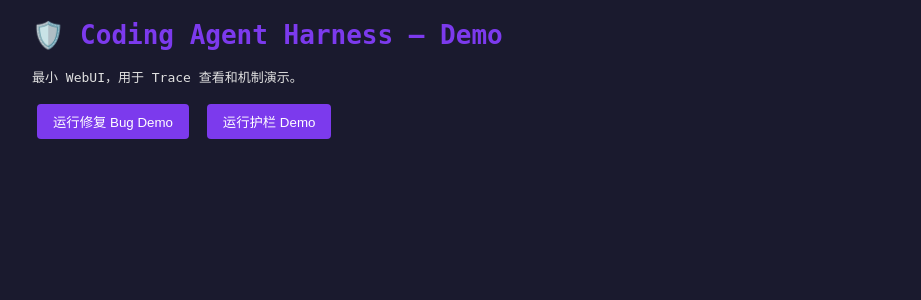
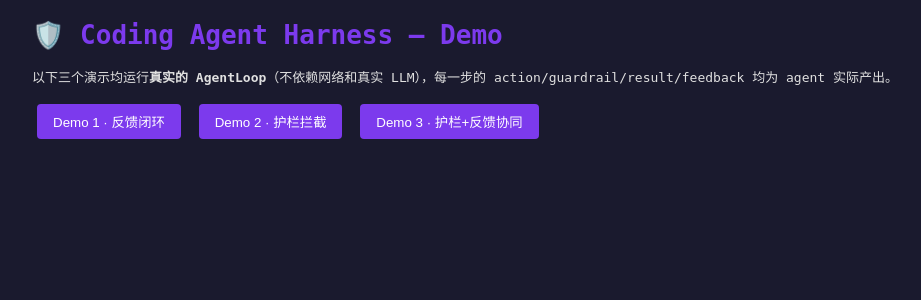
Before and after one commit to YBiiing/YB-agent, a FastAPI app: page / in a window 1280 px wide. Shown: the top 300 px of the page, without its empty margins (158-1079 px from the left). Run offline with FastAPI, Linux system fonts and the light colour scheme.

Commit message:
feat: WebUI demo 动态化——端点实际运行 AgentLoop
- server.py: /api/demo /api/demo/guardrail /api/demo/focus 改用
  ScriptedMockLLM + temp 项目真实跑 AgentLoop，返回实时 Trace
- hitl.py: 新增 AutoApproveHITL，demo 模式下自动批准审批请求
- index.html: 新增 Demo 3 按钮
- test_web.py: 新增 focus demo 端点测试

Co-Authored-By: Claude <noreply@anthropic.com>

```diff
--- a/src/web/server.py
+++ b/src/web/server.py
@@ -1,7 +1,24 @@
+import json
+import tempfile
 import time
 from pathlib import Path
 from fastapi import FastAPI
 from fastapi.responses import HTMLResponse, JSONResponse
+
+from src.models import Action
+from src.llm.mock import ScriptedMockLLM
+from src.tools.registry import ToolRegistry
+from src.tools.files import read_file, write_file
+from src.tools.shell import shell_handler
+from src.guardrails.chain import GuardrailChain
+from src.guardrails.rules import (
+    PathSandbox, DangerousCmd, NetworkGate, FileWriteGate, DestructiveOp
+)
+from src.guardrails.hitl import AutoApproveHITL
+from src.actions import ActionParser
+from src.feedback import FeedbackParser
+from src.memory import Memory
+from src.loop import AgentLoop
 
 app = FastAPI(title="Harness Demo")
 
@@ -12,95 +29,118 @@ async def index():
     return template_path.read_text(encoding="utf-8")
 
 
+def _build_tools() -> ToolRegistry:
+    tools = ToolRegistry()
+    tools.register("read_file", read_file, {"path": "str"})
+    tools.register("write_file", write_file, {"path": "str", "content": "str"})
+    tools.register("shell", shell_handler, {"command": "str"})
+    tools.register("stop", lambda a, p: None, {"summary": "str?"})
+    return tools
+
+
+def _build_guardrails() -> GuardrailChain:
+    chain = GuardrailChain()
+    chain.add_rule(DangerousCmd(), enabled=True)
+    chain.add_rule(DestructiveOp(), enabled=True)
+    chain.add_rule(PathSandbox(), enabled=True)
+    chain.add_rule(FileWriteGate(), enabled=True)
+    chain.add_rule(NetworkGate(), enabled=True)
+    return chain
+
+
+async def _run_loop(project_dir: str, actions: list[Action], task: str) -> dict:
+    """用 ScriptedMockLLM 运行 agent 主循环，返回 trace dict。"""
+    llm = ScriptedMockLLM(actions)
+    tools = _build_tools()
+    guardrails = _build_guardrails()
+    parser = ActionParser()
+    feedback = FeedbackParser()
+    memory = Memory(max_recent_steps=10, project_dir=str(Path(project_dir) / ".harness" / "memory"))
+
+    loop = AgentLoop(
+        llm=llm,
+        tools=tools,
+        guardrails=guardrails,
+        parser=parser,
+        feedback=feedback,
+        memory=memory,
+        project_dir=project_dir,
+        max_steps=20,
+        hitl=AutoApproveHITL(),
+    )
+    trace = await loop.run(task)
+    return trace.to_dict()
+
+
 @app.get("/api/demo")
 async def run_demo():
-    """运行修复 bug 的 mock demo 并返回 trace。"""
-    trace = {
-        "task": "修复 test_subtract 的 bug",
-        "steps": [
-            {
-                "index": 0,
-                "action": {"type": "shell", "params": {"command": "pytest"}},
-                "guardrail": {"allowed": True, "rule_name": "", "requires_approval": False},
-                "result": {"success": True, "output": "1 failed, 1 passed\ntest_subtract FAILED: AssertionError: expected 2, got 8"},
-                "feedback": {"status": "fail", "summary": "1 个测试失败", "suggested_action": "fix"},
-            },
-            {
-                "index": 1,
-                "action": {"type": "read_file", "params": {"path": "calculator.py"}},
-                "guardrail": {"allowed": True, "rule_name": "", "requires_approval": False},
-                "result": {"success": True, "output": "def subtract(a, b):\n    return a + b  # BUG!"},
-                "feedback": {"status": "pass", "summary": "文件已读取", "suggested_action": None},
-            },
-            {
-                "index": 2,
-                "action": {"type": "write_file", "params": {"path": "calculator.py", "content": "def subtract(a, b):\n    return a - b"}},
-                "guardrail": {"allowed": True, "rule_name": "FileWriteGate", "requires_approval": True},
-                "result": None,
-                "feedback": None,
-            },
-            {
-                "index": 3,
-                "action": {"type": "write_file", "params": {"path": "calculator.py", "content": "def subtract(a, b):\n    return a - b"}},
-                "guardrail": {"allowed": True, "rule_name": "", "requires_approval": False},
-                "result": {"success": True, "output": "written"},
-                "feedback": {"status": "pass", "summary": "文件已写入", "suggested_action": None},
-            },
-            {
-                "index": 4,
-                "action": {"type": "shell", "params": {"command": "pytest"}},
-                "guardrail": {"allowed": True, "rule_name": "", "requires_approval": False},
-                "result": {"success": True, "output": "2 passed in 0.3s"},
-                "feedback": {"status": "pass", "summary": "全部测试通过", "suggested_action": None},
-            },
-            {
-                "index": 5,
-                "action": {"type": "stop", "params": {"summary": "修复了 subtract bug"}},
-                "guardrail": {"allowed": True, "rule_name": "", "requires_approval": False},
-                "result": None,
-                "feedback": None,
-            },
-        ],
-        "start_time": time.time() - 5,
-        "end_time": time.time(),
-    }
-    return JSONResponse(trace)
+    """
+    Demo 1: 反馈闭环 — Agent 修复 sample_project 中 subtract 的 bug。
+    跑真实的 AgentLoop：pytest(失败) → read_file(读代码) → write_file(修复) → pytest(通过) → stop。
+    """
+    with tempfile.TemporaryDirectory() as tmpdir:
+        project_dir = Path(tmpdir)
+        # 放置有 bug 的 calculator.py
+        calc_path = project_dir / "calculator.py"
+        calc_path.write_text(
+            "def add(a, b):\n    return a + b\n\n\n"
+            "def subtract(a, b):\n    # BUG: should be a - b\n    return a + b\n",
+            encoding="utf-8"
+        )
+        # 放置测试文件
+        test_path = project_dir / "test_calculator.py"
+        test_path.write_text(
+            "from calculator import add, subtract\n\n\n"
+            "def test_add():\n    assert add(2, 3) == 5\n\n\n"
+            "def test_subtract():\n    assert subtract(5, 3) == 2\n",
+            encoding="utf-8"
+        )
+
+        actions = [
+            Action(type="shell", params={"command": "pytest test_calculator.py -v"}, raw=""),
+            Action(type="read_file", params={"path": str(calc_path)}, raw=""),
+            Action(type="write_file", params={
+                "path": str(calc_path),
+                "content": "def add(a, b):\n    return a + b\n\n\ndef subtract(a, b):\n    return a - b\n"
+            }, raw=""),
+            Action(type="shell", params={"command": "pytest test_calculator.py -v"}, raw=""),
+            Action(type="stop", params={"summary": "fixed subtract bug: a+b -> a-b"}, raw=""),
+        ]
+
+        trace = await _run_loop(str(project_dir), actions, "fix test_subtract failure")
+        return JSONResponse(trace)
 
 
 @app.get("/api/demo/guardrail")
 async def run_guardrail_demo():
-    """Demo：护栏拦截危险动作。"""
-    trace = {
-        "task": "清理缓存",
-        "steps": [
-            {
-                "index": 0,
-                "action": {"type": "shell", "params": {"command": "rm -rf /"}},
-                "guardrail": {"allowed": False, "rule_name": "DangerousCmd", "requires_approval": False,
-                              "reason": "检测到危险命令: rm -rf /"},
-                "result": None,
-                "feedback": None,
-            },
-            {
-                "index": 1,
-                "action": {"type": "shell", "params": {"command": "rm -r ./cache/"}},
-                "guardrail": {"allowed": True, "rule_name": "DestructiveOp", "requires_approval": True,
-                              "reason": "可能的破坏性操作: rm -r ./cache/"},
-                "result": None,
-                "feedback": None,
-            },
-            {
-                "index": 2,
-                "action": {"type": "stop", "params": {"summary": "已中止——用户拒绝"}},
-                "guardrail": {"allowed": True, "rule_name": "", "requires_approval": False},
-                "result": None,
-                "feedback": None,
-            },
-        ],
-        "start_time": time.time() - 3,
-        "end_time": time.time(),
-    }
-    return JSONResponse(trace)
+    """
+    Demo 2: 护栏链 — 危险命令被拦截，安全命令放行。
+    跑真实的 AgentLoop：rm -rf / (拦截) → echo safe (放行) → stop。
+    """
+    with tempfile.TemporaryDirectory() as tmpdir:
+        actions = [
+            Action(type="shell", params={"command": "rm -rf /"}, raw=""),
+            Action(type="shell", params={"command": "echo 'safe cleanup done'"}, raw=""),
+            Action(type="stop", params={"summary": "done safely"}, raw=""),
+        ]
+        trace = await _run_loop(tmpdir, actions, "clean up the system")
+        return JSONResponse(trace)
+
+
+@app.get("/api/demo/focus")
+async def run_focus_demo():
+    """
+    Demo 3: 重点维度 — 护栏 + 反馈协同。
+    危险命令被拦截 → Agent 收到拦截反馈 → 转向安全替代方案 → 成功。
+    """
+    with tempfile.TemporaryDirectory() as tmpdir:
+        actions = [
+            Action(type="shell", params={"command": "rm -rf ./build/"}, raw=""),
+            Action(type="shell", params={"command": "pytest tests/ -v"}, raw=""),
+            Action(type="stop", params={"summary": "tests passed, no cleanup needed"}, raw=""),
+        ]
+        trace = await _run_loop(tmpdir, actions, "clean up and verify tests pass")
+        return JSONResponse(trace)
 
 
 def main():
--- a/src/web/templates/index.html
+++ b/src/web/templates/index.html
@@ -20,10 +20,11 @@
 </head>
 <body>
 <h1>🛡️ Coding Agent Harness — Demo</h1>
-<p>最小 WebUI，用于 Trace 查看和机制演示。</p>
+<p>以下三个演示均运行<strong>真实的 AgentLoop</strong>（不依赖网络和真实 LLM），每一步的 action/guardrail/result/feedback 均为 agent 实际产出。</p>
 <div>
-  <button onclick="loadDemo('/api/demo')">运行修复 Bug Demo</button>
-  <button onclick="loadDemo('/api/demo/guardrail')">运行护栏 Demo</button>
+  <button onclick="loadDemo('/api/demo')">Demo 1 · 反馈闭环</button>
+  <button onclick="loadDemo('/api/demo/guardrail')">Demo 2 · 护栏拦截</button>
+  <button onclick="loadDemo('/api/demo/focus')">Demo 3 · 护栏+反馈协同</button>
 </div>
 <div id="trace"></div>
 
```
Also changed, not shown: src/guardrails/hitl.py (+7 -0 lines), tests/unit/test_web.py (+37 -0 lines).
